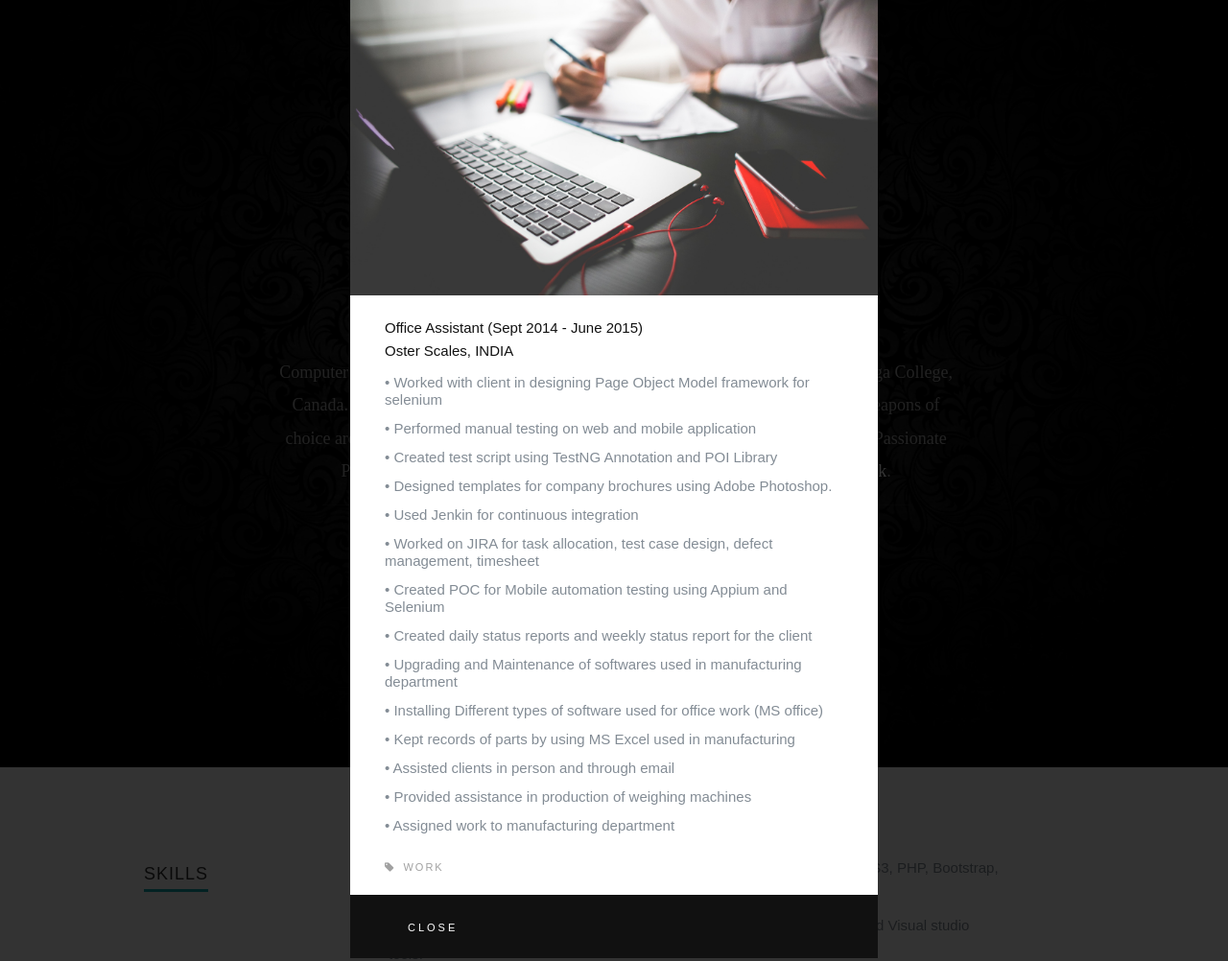
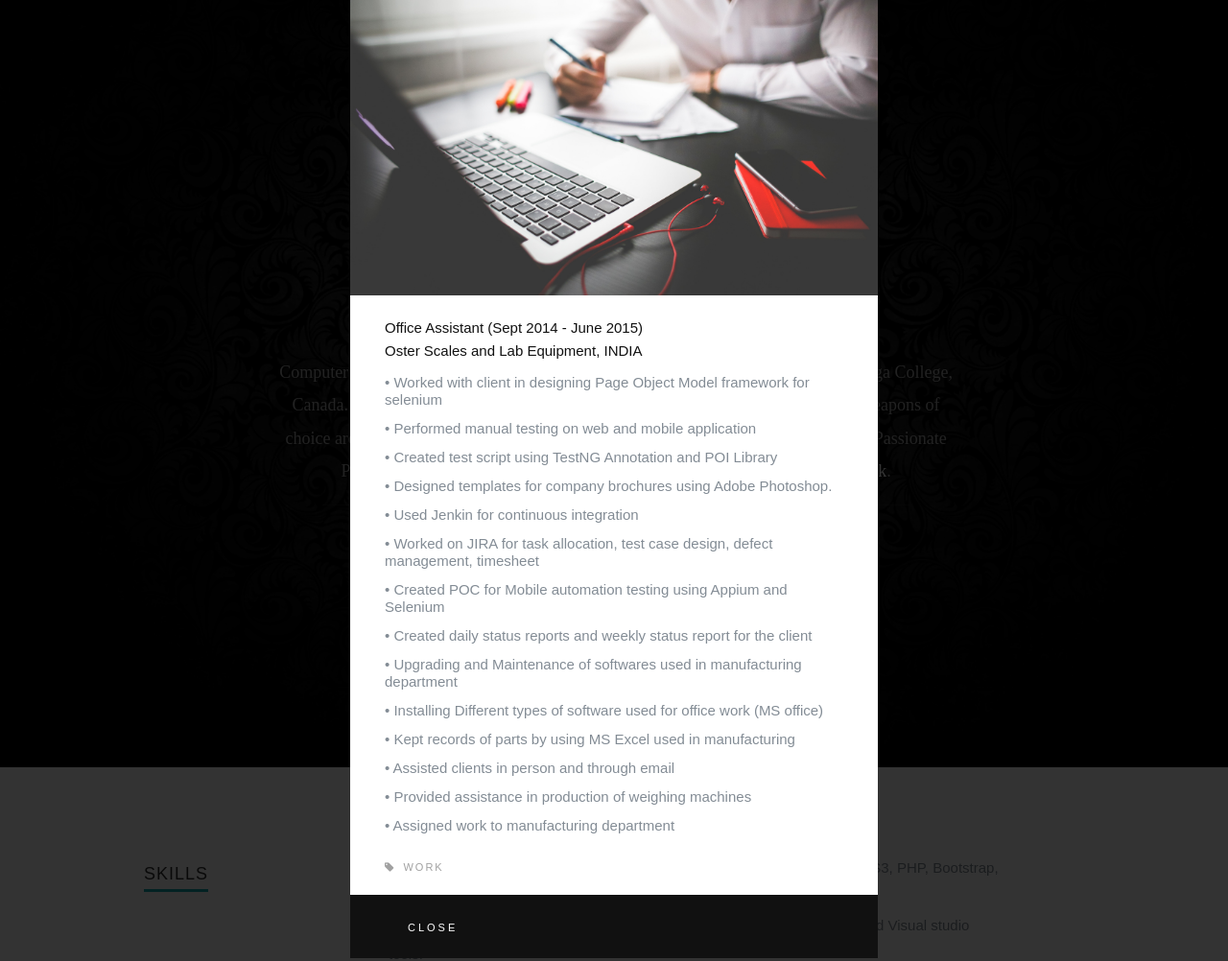
Before and after one commit to tanmay1193/Portfolio, a PHP site: page / in a window 1280 px wide, after a click that opens the changed part. Shown: the top 1002 px of the page at 96% size. Run offline with PHP 8.4, Linux system fonts and the light colour scheme; some libraries are stand-ins or nearby versions.

Commit message:
updated company name

```diff
--- a/index.php
+++ b/index.php
@@ -273,7 +273,7 @@
 		      <img class="scale-with-grid" style="" src="images/portfolio/modals/office-work.jpg" alt="" />
 
 		      <div class="description-box">
-			      <h4>Office Assistant (Sept 2014 - June 2015)<br>Oster Scales, INDIA</h4>
+			      <h4>Office Assistant (Sept 2014 - June 2015)<br>Oster Scales and Lab Equipment, INDIA</h4>
 			      <ul>
                       <li>•	Worked with client in designing Page Object Model framework for selenium</li>
                       <li>•	Performed manual testing on web and mobile application</li>
```
